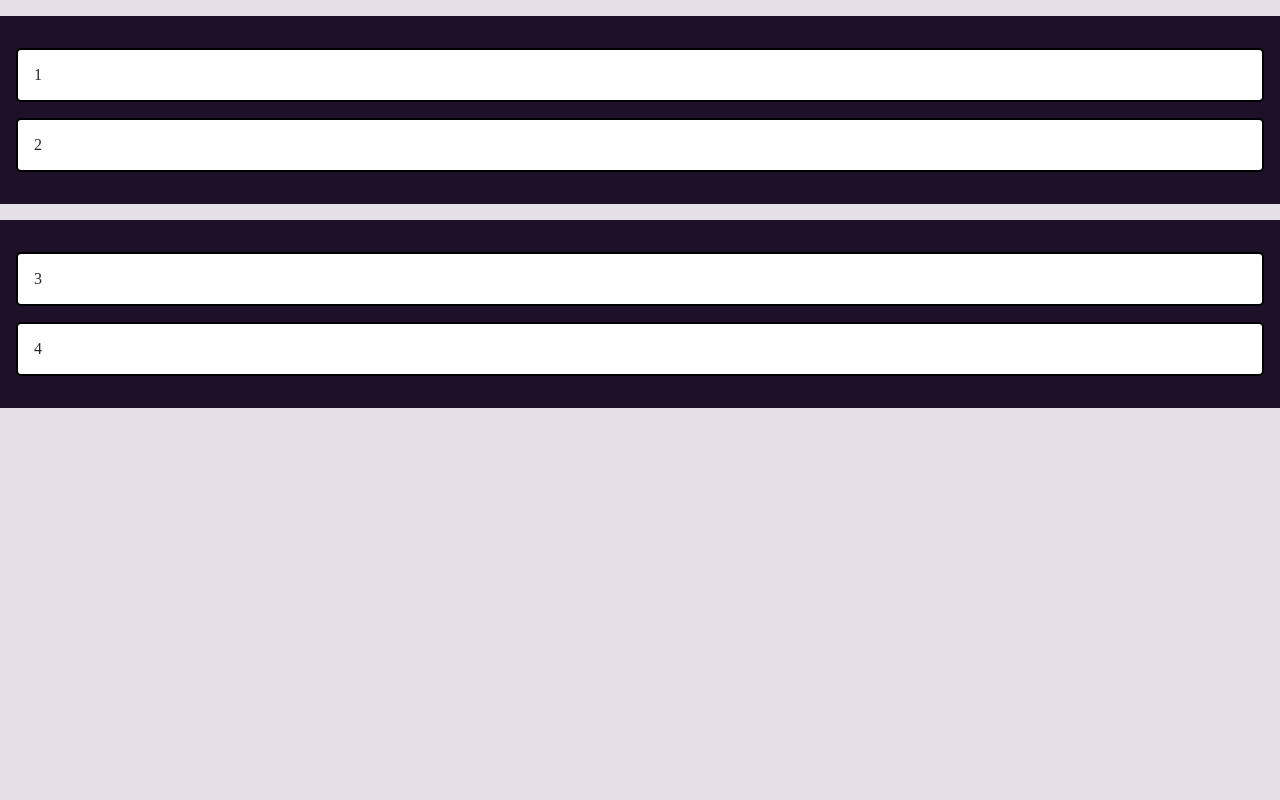
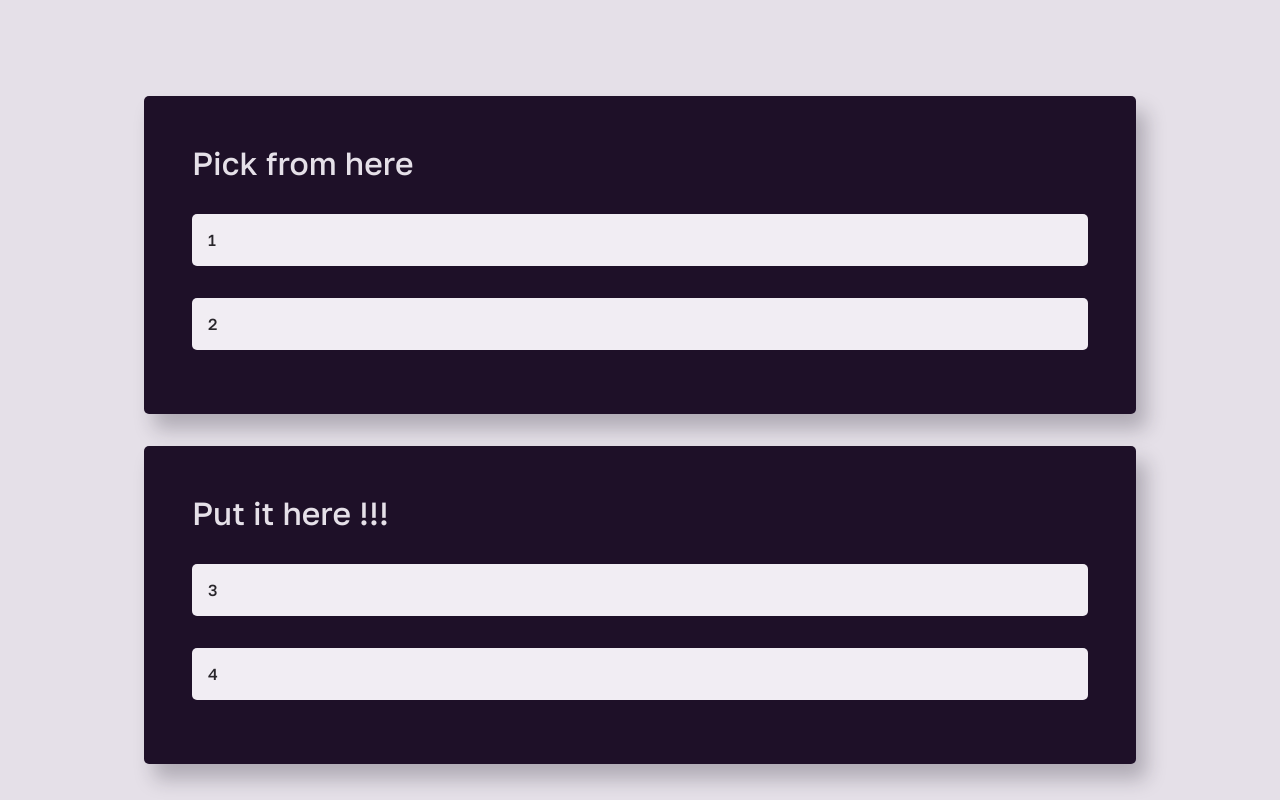
Before and after one commit to atropat-dev/simple-js-drag-and-drop-source, a plain HTML site: page index.html in a window 1280 px wide. Drawn offline with Linux system fonts and the light colour scheme.

Commit message:
change some classes

```diff
--- a/index.html
+++ b/index.html
@@ -8,13 +8,15 @@
     <title>Document</title>
   </head>
   <body>
-    <div class="container">
-      <p class="draggble" draggable="true">1</p>
-      <p class="draggble" draggable="true">2</p>
+    <div class="draggable-container">
+      <h1 class="title">Pick from here</h1>
+      <p class="shallow-draggable" draggable="true">1</p>
+      <p class="shallow-draggable" draggable="true">2</p>
     </div>
-    <div class="container">
-      <p class="draggble" draggable="true">3</p>
-      <p class="draggble" draggable="true">4</p>
+    <div class="draggable-container">
+      <h1 class="title">Put it here !!!</h1>
+      <p class="shallow-draggable" draggable="true">3</p>
+      <p class="shallow-draggable" draggable="true">4</p>
     </div>
 
     <script src="script.js"></script>
--- a/script.js
+++ b/script.js
@@ -1,5 +1,5 @@
-const draggbles = document.querySelectorAll(".draggble")
-const containers = document.querySelectorAll(".container")
+const draggbles = document.querySelectorAll(".shallow-draggable")
+const containers = document.querySelectorAll(".draggable-container")
 
 draggbles.forEach((draggble) => {
   //for start dragging costing opacity
@@ -27,7 +27,7 @@ containers.forEach((container) => {
 })
 
 function dragAfterElement(container, y) {
-  const draggbleElements = [...container.querySelectorAll(".draggble:not(.dragging)")]
+  const draggbleElements = [...container.querySelectorAll(".shallow-draggable:not(.dragging)")]
 
   return draggbleElements.reduce(
     (closest, child) => {
--- a/style.css
+++ b/style.css
@@ -1,22 +1,45 @@
+@import url("https://fonts.googleapis.com/css2?family=Golos+Text:wght@500&display=swap");
+
 body {
   padding: 0;
   margin: 0;
   box-sizing: border-box;
   background-color: #5c3d7028;
+  display: flex;
+  flex-direction: column;
+  justify-content: center;
+  align-items: center;
+  width: 100%;
+  font-family: "Golos Text";
+  margin-top: 5rem;
 }
 
-.container {
-  background-color: #1e1028;
-  padding: 1rem;
-  margin: 1rem 0;
+.title {
+  color: #e5e0e8;
+  padding: 0;
+  margin: 0;
+  font-weight: 400;
 }
 
-.draggble {
-  background-color: white;
+p {
+  color: #1e1028;
+}
+
+.draggable-container {
+  background-color: #1e1028;
+  padding: 3rem;
+  margin: 1rem 0;
+  width: 70%;
+  border-radius: 5px;
+  box-shadow: 10px 15px 20px #1e192844;
+}
+
+.shallow-draggable {
+  background-color: #f1edf3;
   color: #29262b;
   padding: 1rem;
+  margin-top: 2rem;
   border-radius: 5px;
-  border: solid 2px black;
   transition: opacity 200ms ease;
 }
 
```
